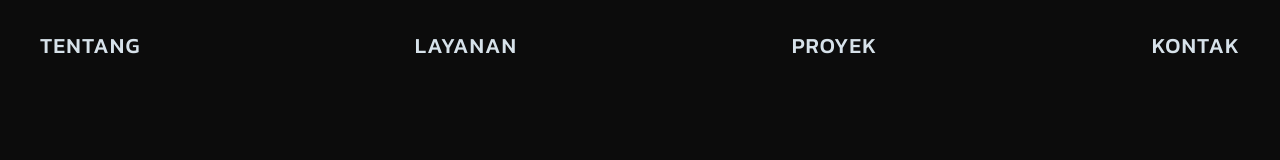
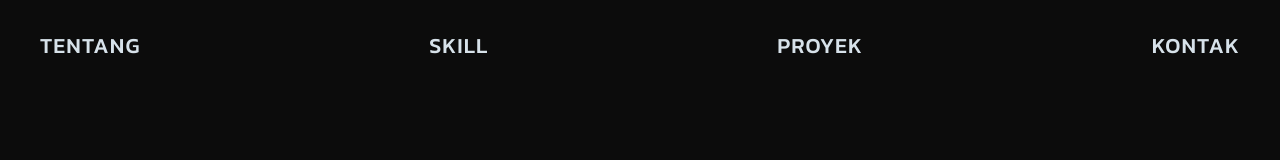
Before and after one commit to Nyx09/portofolio-react, a React (Create React App) app: page / in a window 1280 px wide. Shown: the top 160 px of the page. Built offline with nearby package versions, Linux system fonts and the light colour scheme.

Commit message:
chore: rename Layanan to Skill in navbar and section heading

```diff
--- a/src/components/HeroSection.jsx
+++ b/src/components/HeroSection.jsx
@@ -6,7 +6,7 @@ import { ContactButton } from './ContactButton';
 export const HeroSection = () => {
   const navLinks = [
     { name: "Tentang", href: "#about" },
-    { name: "Layanan", href: "#services" },
+    { name: "Skill", href: "#skills" },
     { name: "Proyek", href: "#projects" },
     { name: "Kontak", href: "mailto:leenelvin9@gmail.com?subject=Kolaborasi%20SDET%20%26%20Frontend%20-%20Niel" },
   ];
--- a/src/components/ServicesSection.jsx
+++ b/src/components/ServicesSection.jsx
@@ -70,20 +70,20 @@ export const ServicesSection = () => {
 
   return (
     <section
-      id="services"
+      id="skills"
       className="relative min-h-screen w-full flex flex-col justify-center px-4 sm:px-8 md:px-12 py-24 sm:py-32 bg-[#0C0C0C]"
     >
       <div className="max-w-5xl mx-auto w-full">
         {/* Section Heading */}
         <FadeIn delay={0} y={40} duration={0.8} className="w-full text-center mb-16 sm:mb-20">
           <span className="text-xs sm:text-sm uppercase tracking-widest text-[#D7E2EA]/60 font-medium block mb-3">
-            Spesialisasi & Kapabilitas
+            Keahlian &amp; Kapabilitas
           </span>
           <h2
             className="hero-heading font-black uppercase text-center leading-none tracking-tight"
             style={{ fontSize: 'clamp(3rem, 10vw, 130px)' }}
           >
-            Layanan
+            Skill
           </h2>
         </FadeIn>
 
```
